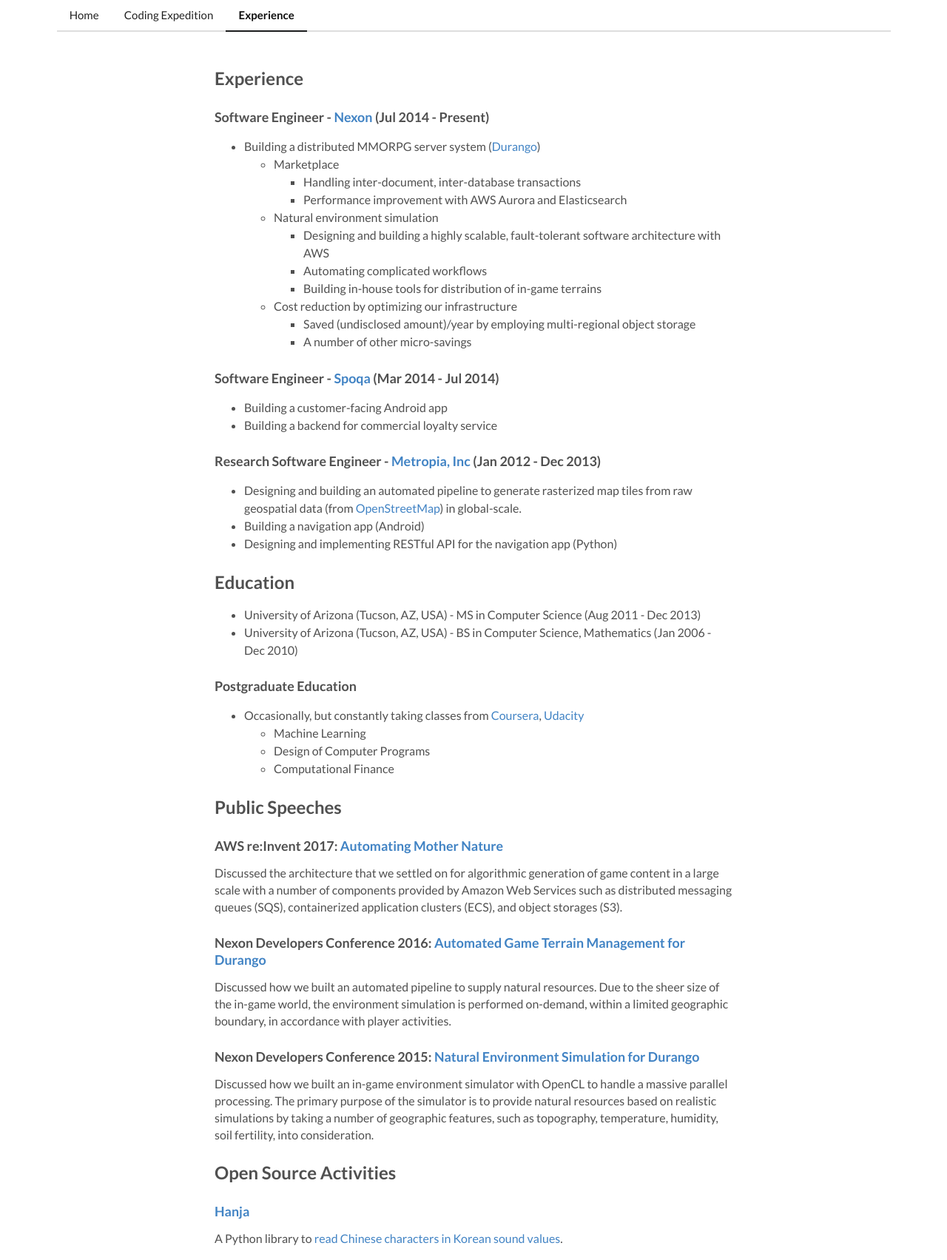
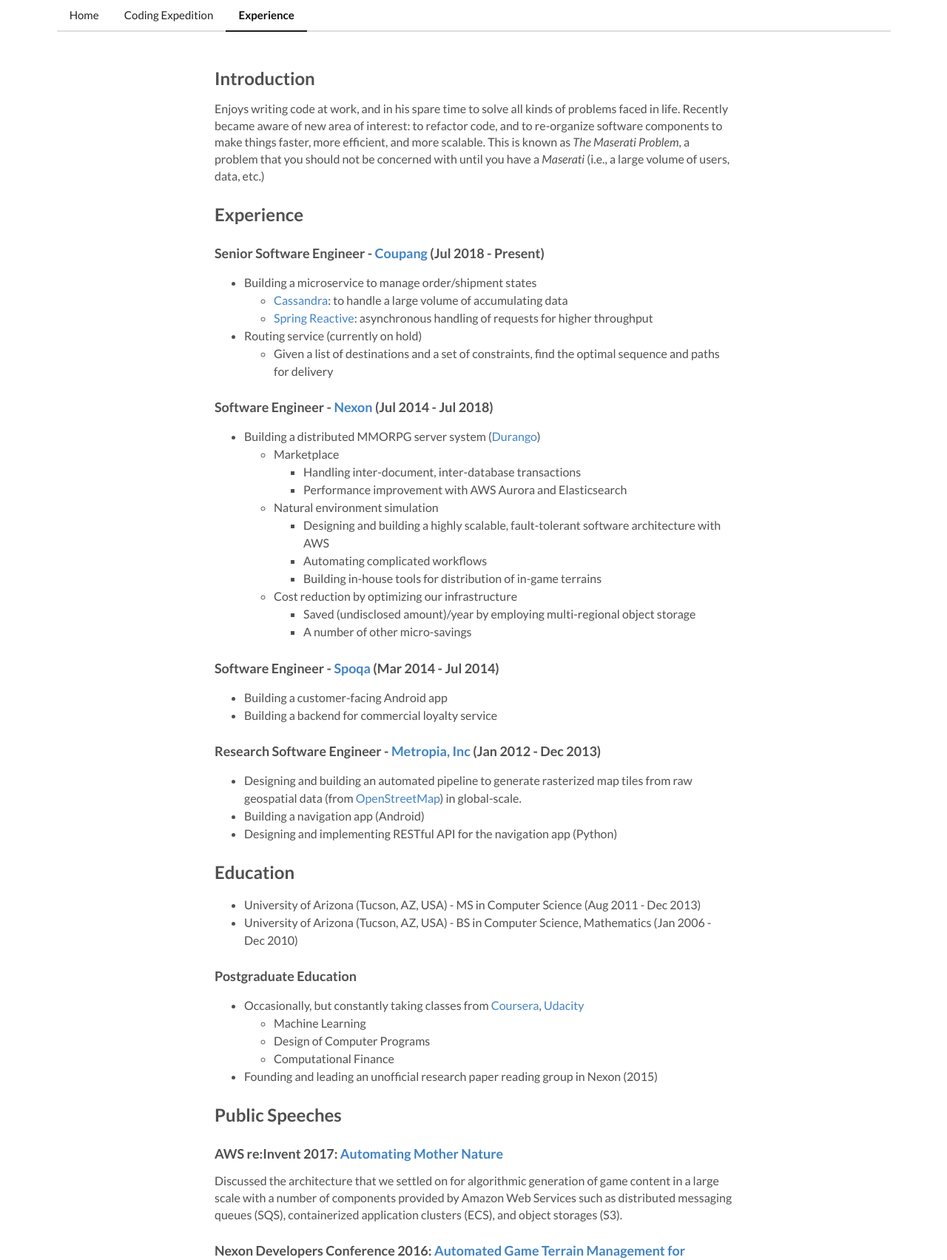
Before and after one commit to suminb/web, a Flask app: page /experience.html in a window 1280 px wide. Shown: the top 1703 px of the page at 74% size. Run offline with Flask 2, Linux system fonts and the light colour scheme; some libraries are stand-ins or nearby versions.

Commit message:
Update the resume

```diff
--- a/web/templates/main/experience.html
+++ b/web/templates/main/experience.html
@@ -13,9 +13,29 @@
     </div>
     <div class="ui text container" id="markdown-body" style="padding: 3em 0 3em 0;">
 {% filter markdown %}
+## Introduction
+
+Enjoys writing code at work, and in his spare time to solve all kinds of
+problems faced in life. Recently became aware of new area of interest: to
+refactor code, and to re-organize software components to make things faster,
+more efficient, and more scalable. This is known as *The Maserati Problem*, a
+problem that you should not be concerned with until you have a *Maserati*
+(i.e., a large volume of users, data, etc.)
+
 ## Experience
 
-### Software Engineer - [Nexon](http://company.nexon.com) (Jul 2014 - Present)
+### Senior Software Engineer - [Coupang](https://www.linkedin.com/company/coupang/) (Jul 2018 - Present)
+
+- Building a microservice to manage order/shipment states
+    - [Cassandra](http://cassandra.apache.org/): to handle a large volume of
+      accumulating data
+    - [Spring Reactive](https://docs.spring.io/spring/docs/current/spring-framework-reference/web-reactive.html):
+      asynchronous handling of requests for higher throughput
+- Routing service (currently on hold)
+    - Given a list of destinations and a set of constraints, find the optimal
+      sequence and paths for delivery
+
+### Software Engineer - [Nexon](http://company.nexon.com) (Jul 2014 - Jul 2018)
 
 - Building a distributed MMORPG server system ([Durango](https://durango.nexon.com/En))
     - Marketplace
@@ -51,6 +71,7 @@
     - Machine Learning
     - Design of Computer Programs
     - Computational Finance
+- Founding and leading an unofficial research paper reading group in Nexon (2015)
 
 ## Public Speeches
 
@@ -66,12 +87,21 @@
 
 Discussed how we built an in-game environment simulator with OpenCL to handle a massive parallel processing. The primary purpose of the simulator is to provide natural resources based on realistic simulations by taking a number of geographic features, such as topography, temperature, humidity, soil fertility, into consideration.
 
+## Patents &amp; Research Papers
+
+### [Patent #1020160025511: A system for simulating a game environment](https://doi.org/10.8080/1020160025511) (Mar 2016)
+
+Nexon decided to file a patent with the work referred above as *natural environment simulation*. I was listed as a co-author along with the game designer who pioneered the concept.
+
+### [Human Natural Instruction of a Simulated Electronic Student](https://www.researchgate.net/publication/221250935_Human_Natural_Instruction_of_a_Simulated_Electronic_Student) (Jan 2011)
+
+Discusses how *human-instructable computing* can be achieved. That is, how an *electronic student* can be taught using the same natural instruction methods humans use.
+
 ## Open Source Activities
 
 ### [Hanja](https://github.com/suminb/hanja)
 
 A Python library to [read Chinese characters in Korean sound values](https://ko.wikipedia.org/wiki/%EC%9D%8C%EB%8F%85).
-
 
 ### [Winnowing](https://github.com/suminb/winnowing)
 
```
